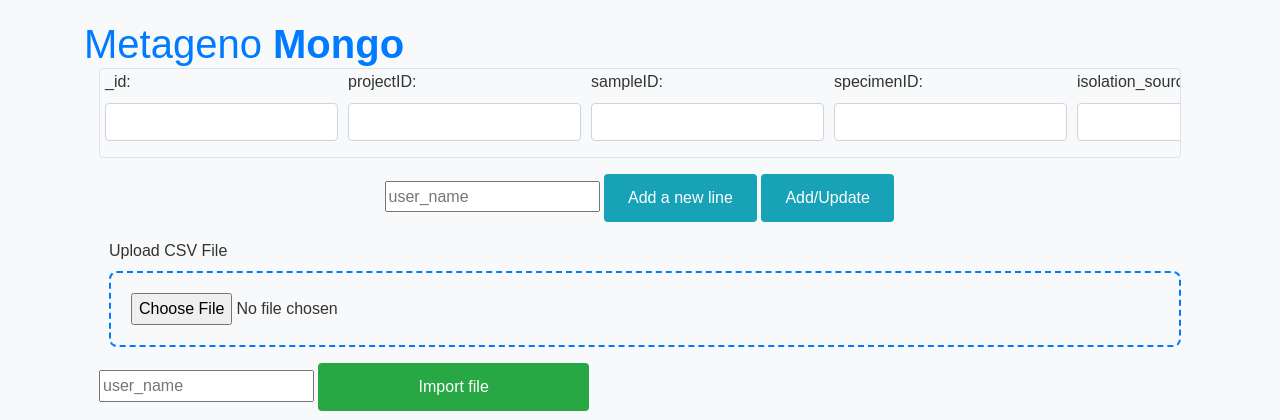
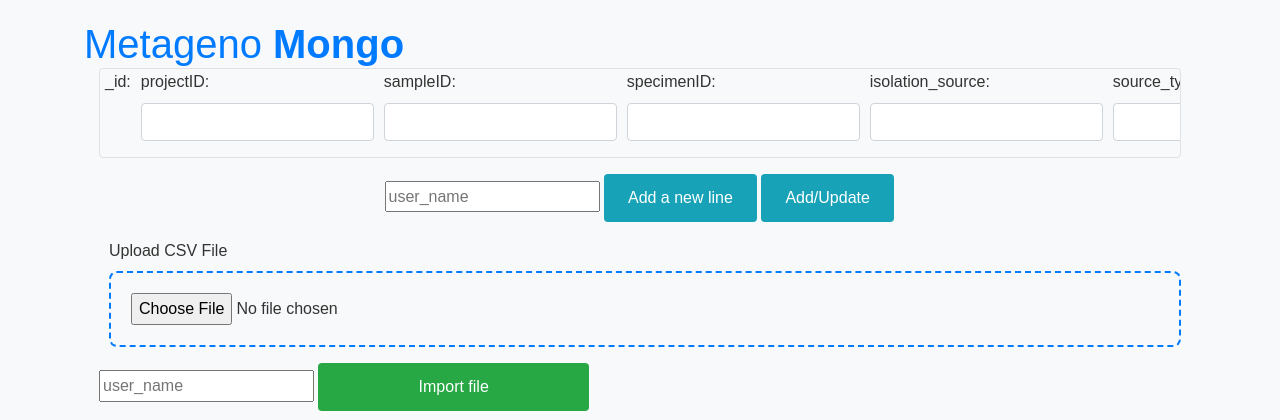
Before and after one commit to DEpt-metagenom/MetagenoMongo, a Flask app: page / in a window 1280 px wide. Shown: the top 420 px of the page. Run offline with Flask 3, Linux system fonts and the light colour scheme; parts of the project's set-up code (start-up, migrations or seed data) failed here and were passed over; some libraries are stand-ins or nearby versions.

Commit message:
fix: make _id unaddable in the frontpage.

```diff
--- a/flask-version/metagenomongo/templates/index.html
+++ b/flask-version/metagenomongo/templates/index.html
@@ -8,14 +8,14 @@
                         <div class="scrollable-section">
                             <div class="form-row">
                                 {% for field in fields %}
-                                <div class="form-group">
-                                    <label class="form-label" for="{{ field }}">{{ field }}:</label>
-                                    {% if values["default"] == 0 %}
-                                    <input type="text" class="form-control" id="{{ field }}" name="{{ field }}">
-                                    {% else %}
-                                    <input type="text" class="form-control" id="{{ field }}" name="{{ field }}" value="{{ values[field] }}">
-                                    {% endif %}
-                                </div>
+                                    <div class="form-group">
+                                        <label class="form-label" for="{{ field }}">{{ field }}:</label>
+                                        {% if field == "_id"%}
+                                        <input type="hidden" class="form-control" id="{{ field }}" name="{{ field }}" value="">
+                                        {% else %}
+                                        <input type="text" class="form-control" id="{{ field }}" name="{{ field }}">
+                                        {% endif %}
+                                    </div>
                                 {% endfor %}
                             </div>
                         </div>
```
